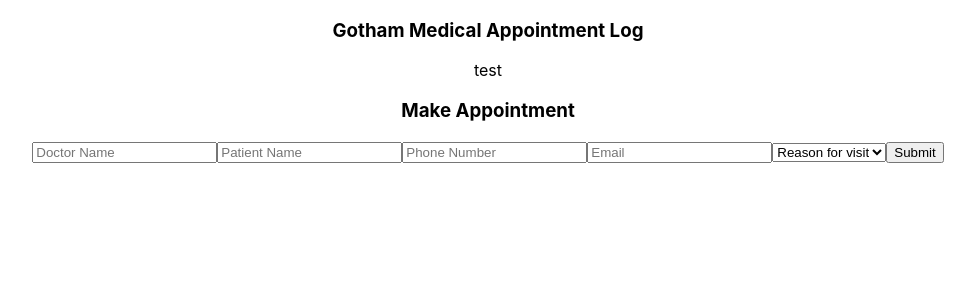
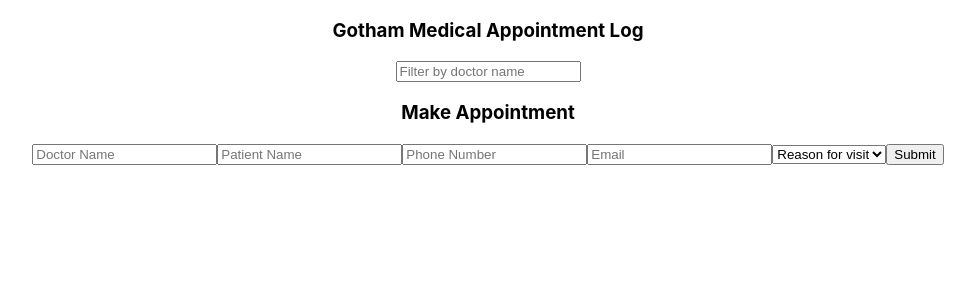
Before and after one commit to ojones311/cedar-takehome, a React (Create React App) app in the folder client/: page / in a window 1280 px wide. Shown: the top 300 px of the page, without its empty margins (152-1127 px from the left). Built offline with nearby package versions, Linux system fonts and the light colour scheme.

Commit message:
adding new appointments and lifting state to parent App; appt card

```diff
--- /dev/null
+++ b/client/src/Components/AppointmentCard.jsx
@@ -0,0 +1,12 @@
+import React from 'react'
+
+const AppointmentCard = ({card}) => {
+    return (
+        <div>
+            <p>{card.doctorName}</p>
+            <p>{card.patientName}</p>
+        </div>
+    )
+}
+
+export default AppointmentCard
--- a/client/src/Components/AppointmentForm.jsx
+++ b/client/src/Components/AppointmentForm.jsx
@@ -12,7 +12,15 @@
     const handleFormSubmission = (e) => {
         e.preventDefault()
         console.log('submitted')
-        // setAppointments(appointments.push(1))
+        const newAppointment = {
+            doctorName: doctorName,
+            patientName: patientName,
+            phoneNumber: phoneNumber,
+            email: email,
+            reasonForVisit: reasonForVisit,
+            deleted: false
+        }
+        setAppointments([...appointments, newAppointment])
     }
     return (
         <div className='main-form'>
--- a/client/src/Components/Dashboard.jsx
+++ b/client/src/Components/Dashboard.jsx
@@ -1,14 +1,17 @@
 import React from 'react'
 import SearchFilter from './SearchFilter'
-
+import AppointmentCard from './AppointmentCard'
 import {useState} from 'react'
 
-const Dashboard = () => {
+const Dashboard = ({appointments}) => {
 
-    const [appointments, setAppointments] = useState(null)
+    // const [appointments, setAppointments] = useState(null)
     return (
         <div className='main-body'>
-            <p>test</p>
+            <SearchFilter />
+            {appointments.length > 0 && appointments.map((card) => {
+                <AppointmentCard card={card} />
+            })}
         </div>
     )
 }
```
Also changed, not shown: 1 other file (tests, documents, lock files or other folders).
